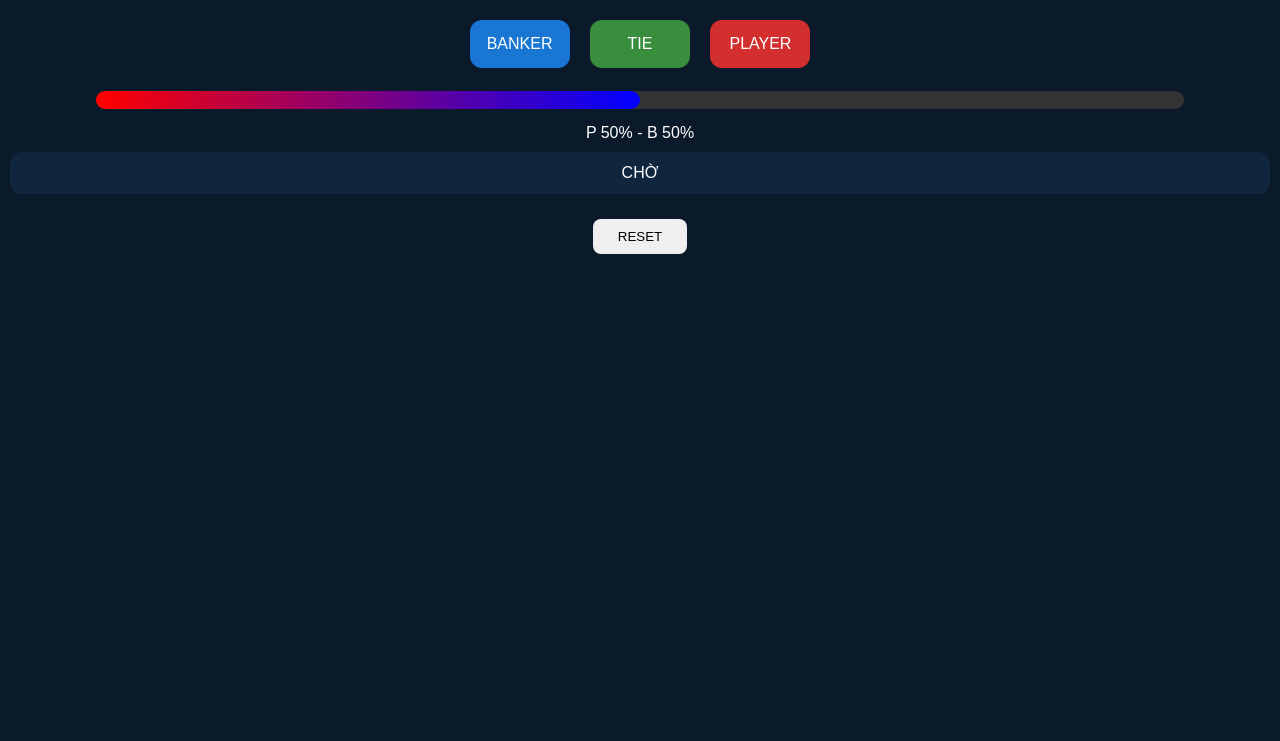
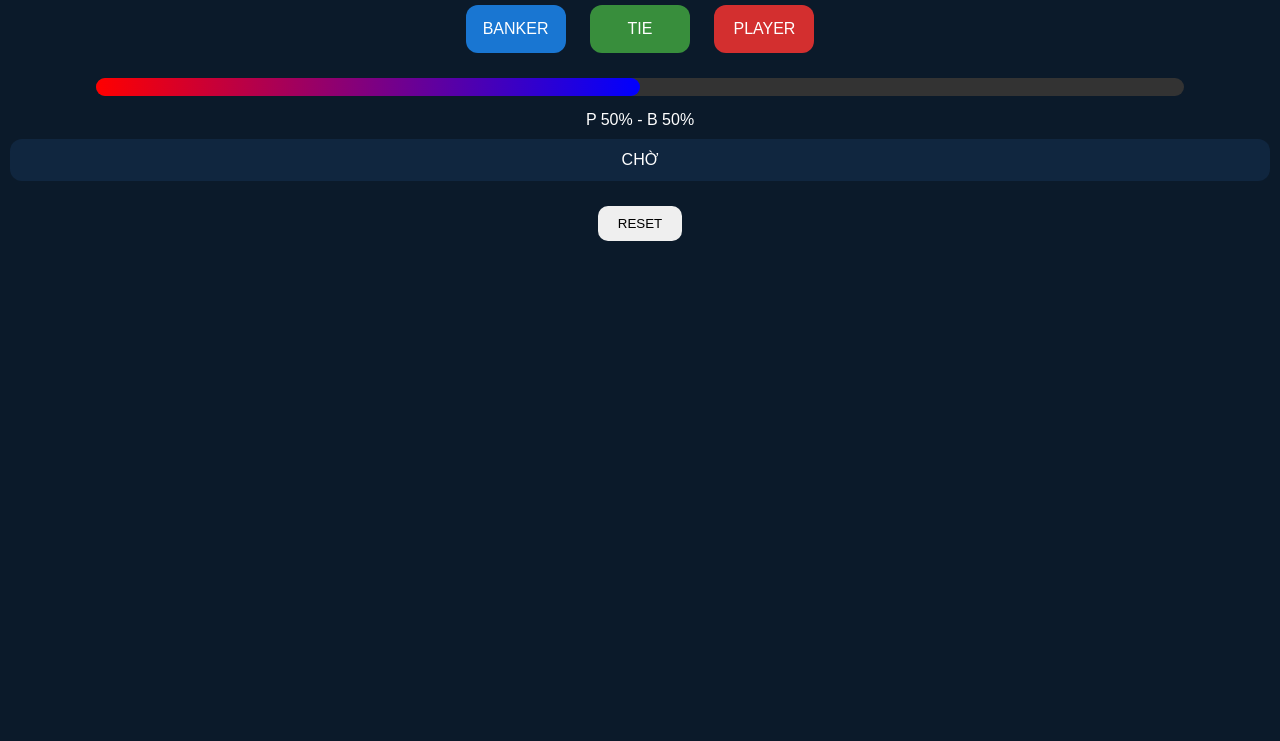
Before and after one commit to phucdiamond17-dot/Ho-ng-Ph-c, a plain HTML site: page index.html in a window 1280 px wide. Shown: the part 59-800 px from the top of the page. Drawn offline with Linux system fonts and the light colour scheme.

Commit message:
Update index.html

```diff
--- a/index.html
+++ b/index.html
@@ -17,22 +17,19 @@ body{
 .header{
   background:linear-gradient(to right,#0d2b4d,#1f4f7a);
   padding:15px;
-  font-size:22px;
+  font-size:20px;
   font-weight:bold;
 }
 
 /* BUTTON */
-.buttons{
-  margin:15px;
-}
 .btn{
   padding:15px;
-  margin:8px;
-  font-size:16px;
+  margin:10px;
   border:none;
   border-radius:12px;
   width:100px;
   color:#fff;
+  font-size:16px;
 }
 .b{background:#1976D2}
 .p{background:#D32F2F}
@@ -53,11 +50,6 @@ body{
   border-radius:20px;
 }
 
-/* TEXT */
-.percent{
-  margin-top:5px;
-}
-
 /* BOX */
 .box{
   background:#10263f;
@@ -66,7 +58,7 @@ body{
   border-radius:12px;
 }
 
-/* GRID (bảng cầu) */
+/* GRID */
 .grid{
   display:grid;
   grid-template-columns: repeat(12, 22px);
@@ -98,10 +90,10 @@ body{
 
 /* RESET */
 .reset{
-  margin-top:15px;
-  padding:10px 25px;
+  margin:15px;
+  padding:10px 20px;
   border:none;
-  border-radius:8px;
+  border-radius:10px;
 }
 </style>
 </head>
@@ -110,14 +102,14 @@ body{
 
 <div class="header">🔥 TOOL GPT Baccarat VIP</div>
 
-<div class="buttons">
+<div>
   <button class="btn b" onclick="add('B')">BANKER</button>
   <button class="btn t" onclick="add('T')">TIE</button>
   <button class="btn p" onclick="add('P')">PLAYER</button>
 </div>
 
 <div class="bar"><div id="bar" class="fill"></div></div>
-<div id="percent" class="percent">P 50% - B 50%</div>
+<div id="percent">P 50% - B 50%</div>
 
 <div class="box">
   <div id="suggest">👉 Đang phân tích...</div>
@@ -137,7 +129,7 @@ function save(){
 
 function add(x){
   data.push(x);
-  if(data.length>100)data.shift();
+  if(data.length>120)data.shift();
   save();
   render();
 }
@@ -161,7 +153,7 @@ function analyze(){
   let pb=Math.round((p/total)*100);
   let bb=100-pb;
 
-  /* 🔥 streak */
+  /* 🔥 tính chuỗi */
   let streak=1;
   for(let i=data.length-1;i>0;i--){
     if(data[i]==data[i-1]) streak++;
@@ -171,18 +163,23 @@ function analyze(){
   let suggest="BỎ";
   let warn="";
 
-  /* cảnh báo cầu gãy */
+  /* 🔥 cảnh báo cầu */
   if(streak>=4){
     warn="⚠️ Cầu bệt " + streak + " → dễ gãy!";
   }
 
-  /* AI logic */
+  /* 🔥 AI quyết định */
   if(pb>65){
     suggest="🔥 NÊN PLAYER";
-  }else if(bb>65){
+  }
+  else if(bb>65){
     suggest="🔥 NÊN BANKER";
-  }else if(streak>=3){
+  }
+  else if(streak>=3){
     suggest="⚡ Theo cầu: " + data[data.length-1];
+  }
+  else{
+    suggest="⏳ CHỜ THÊM";
   }
 
   return [pb,bb,suggest,warn];
```
